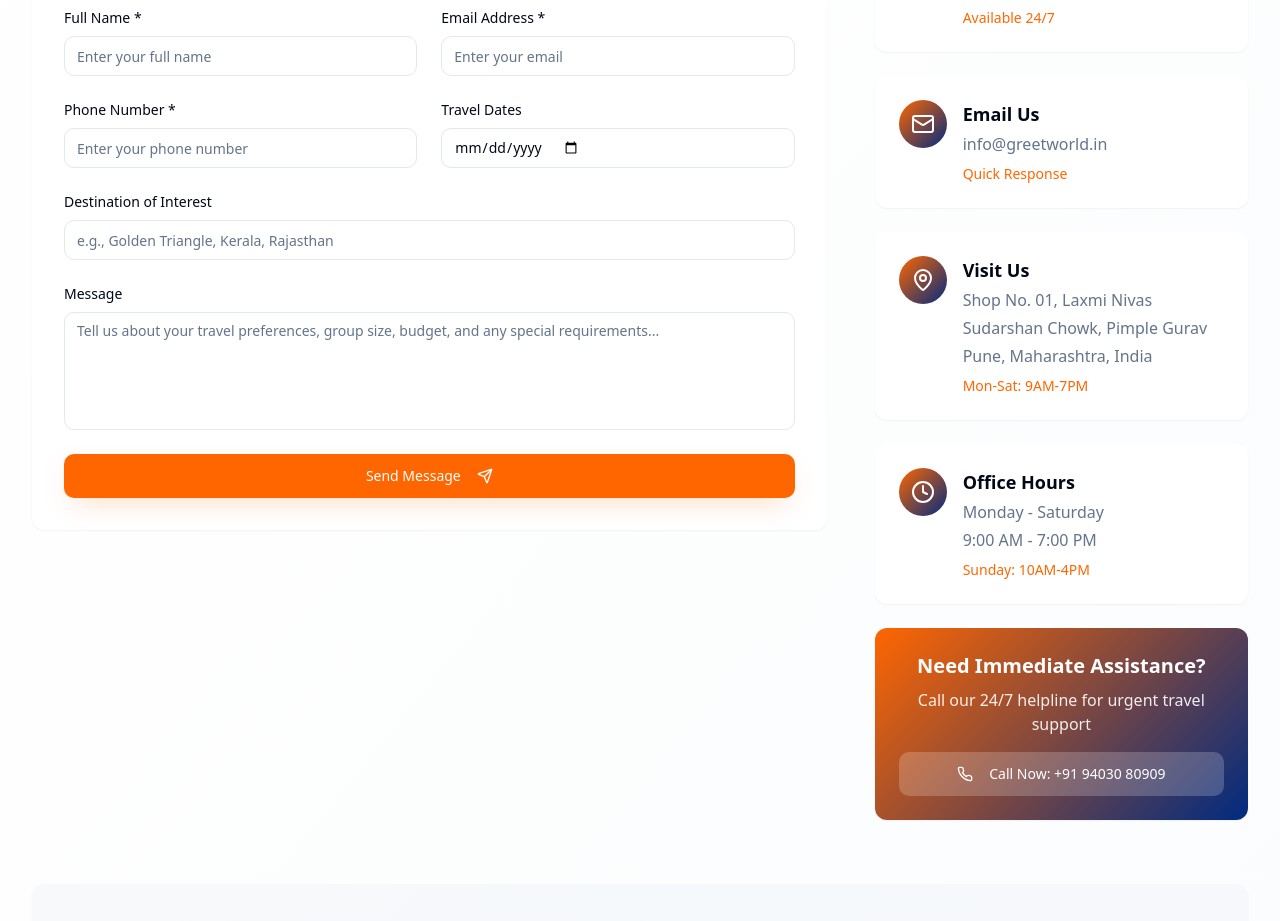
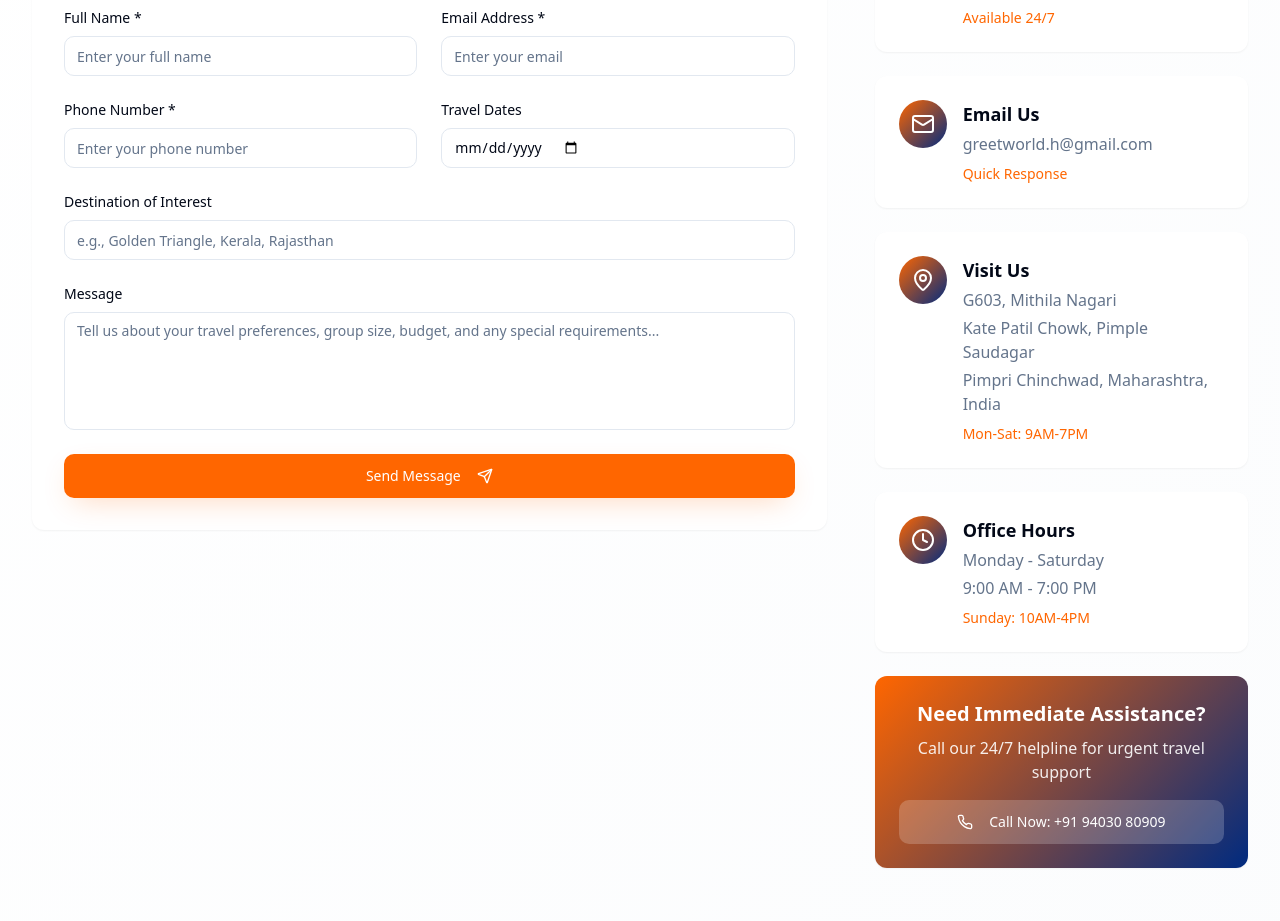
Before and after one commit to duhitadharma/greetworld-explore-india, a React (Vite) app: page / in a window 1280 px wide. Shown: the part 4460-5381 px from the top of the page. Built offline with nearby package versions, Linux system fonts and the light colour scheme.

Commit message:
Update contact details in Contact component

```diff
--- a/src/components/Contact.tsx
+++ b/src/components/Contact.tsx
@@ -15,13 +15,13 @@ const Contact = () => {
     {
       icon: <Mail className="w-6 h-6" />,
       title: "Email Us",
-      details: ["info@greetworld.in"],
+      details: ["greetworld.h@gmail.com"],
       subtitle: "Quick Response",
     },
     {
       icon: <MapPin className="w-6 h-6" />,
       title: "Visit Us",
-      details: ["Shop No. 01, Laxmi Nivas", "Sudarshan Chowk, Pimple Gurav", "Pune, Maharashtra, India"],
+      details: ["G603, Mithila Nagari", "Kate Patil Chowk, Pimple Saudagar", "Pimpri Chinchwad, Maharashtra, India"],
       subtitle: "Mon-Sat: 9AM-7PM",
     },
     {
```
